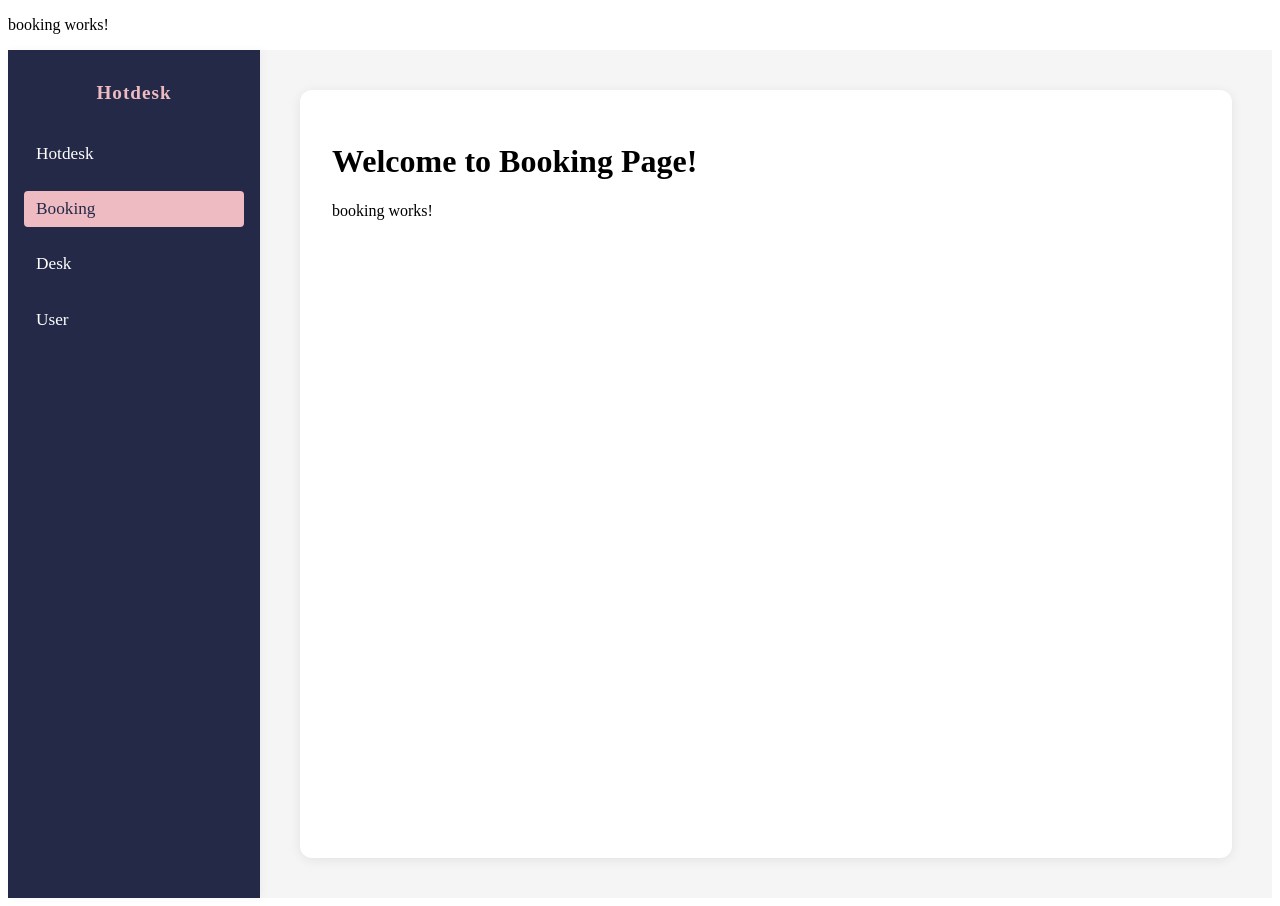
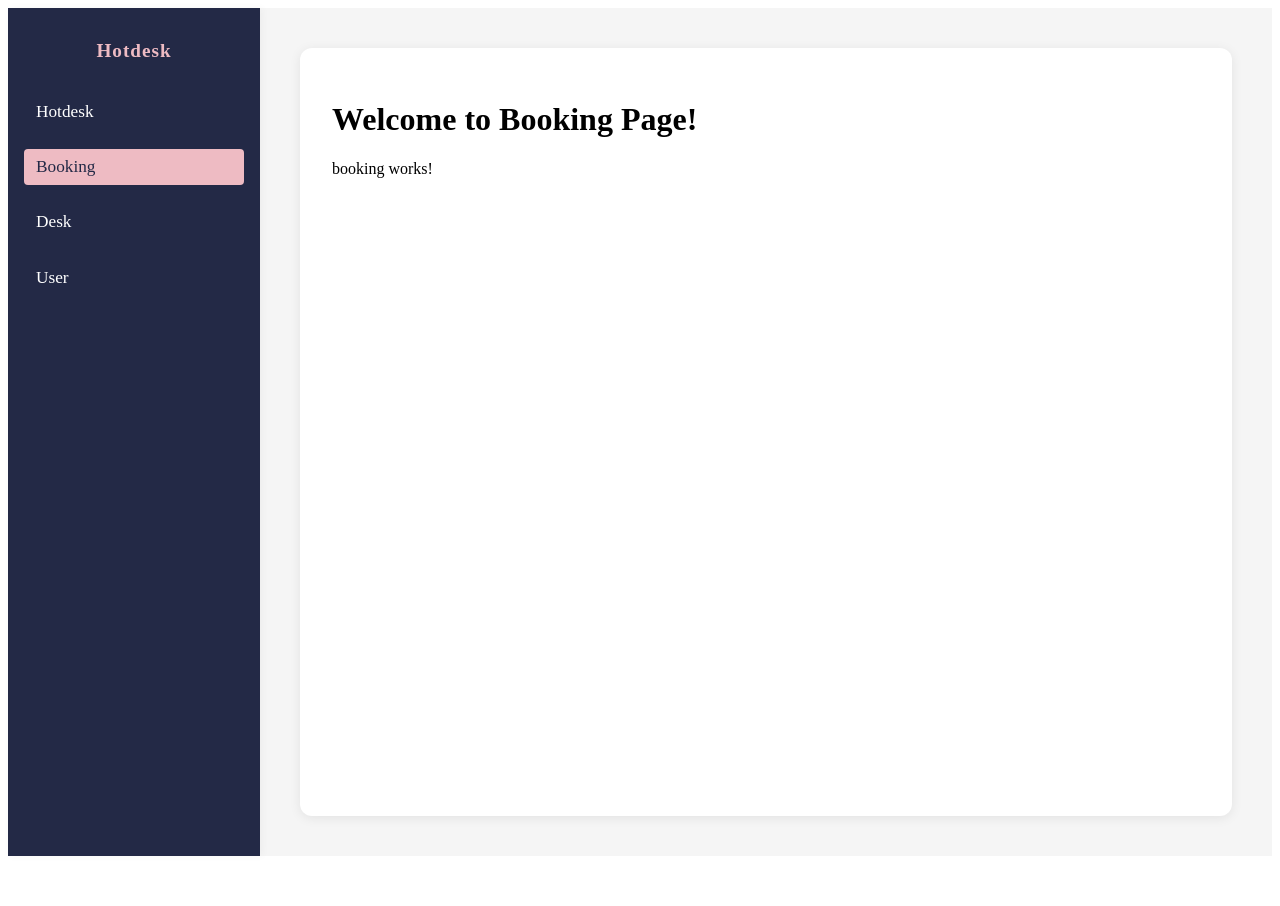
Before and after one commit to AinurImal/HotdeskAPI, an Angular app in the folder hotdesk-ui/: page /bookings in a window 1280 px wide. After the commit the page ends 864 px from the top, so only its background shows below. Built offline with nearby package versions, Linux system fonts and the light colour scheme.

Commit message:
remove booking works above the actual code

```diff
--- a/hotdesk-ui/src/app/booking/booking.html
+++ b/hotdesk-ui/src/app/booking/booking.html
@@ -1,5 +1,3 @@
-<p>booking works!</p>
-
 <div class="home-layout">
   <nav class="sidebar">
     <div class="sidebar-header">
```
